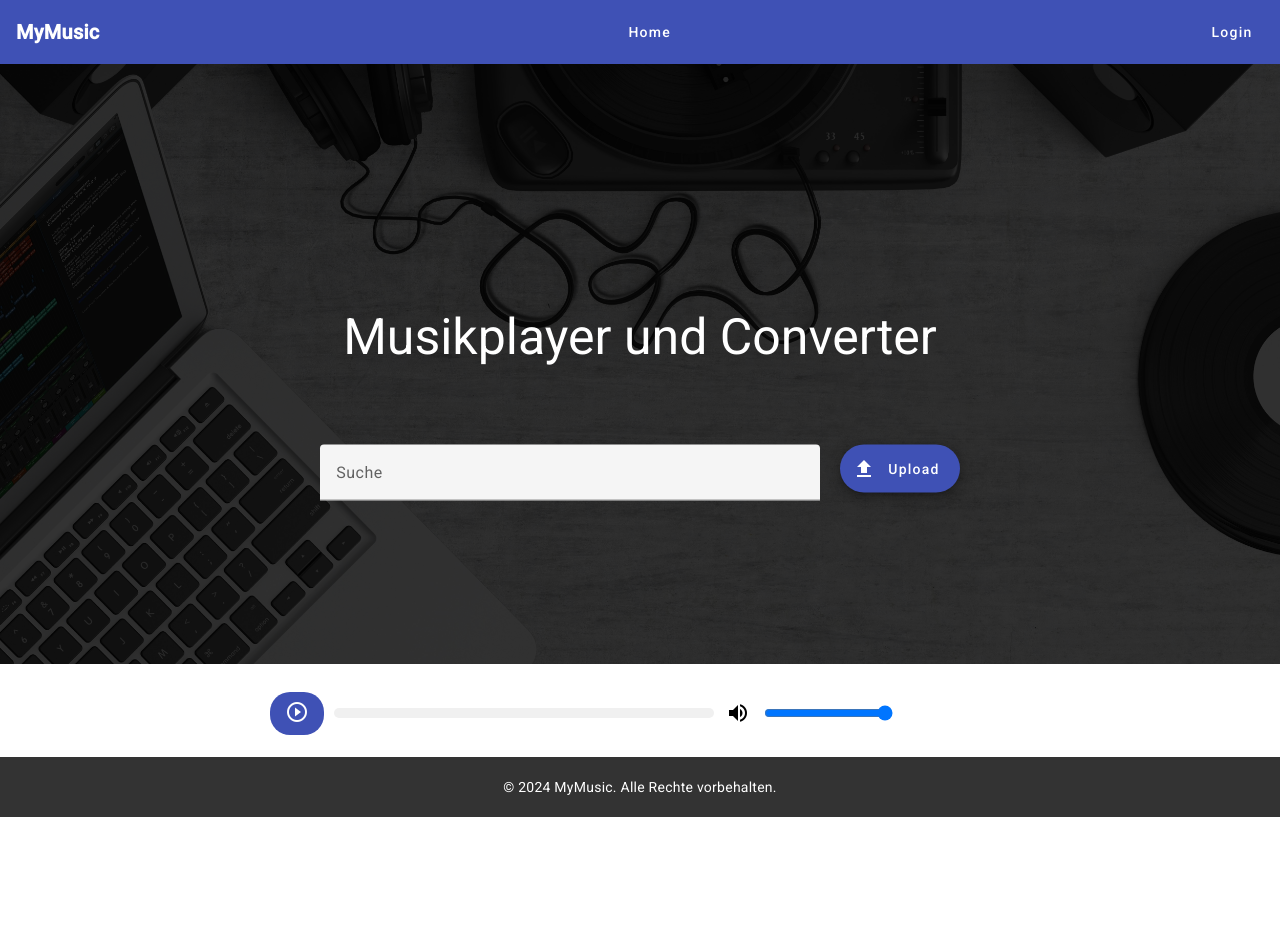
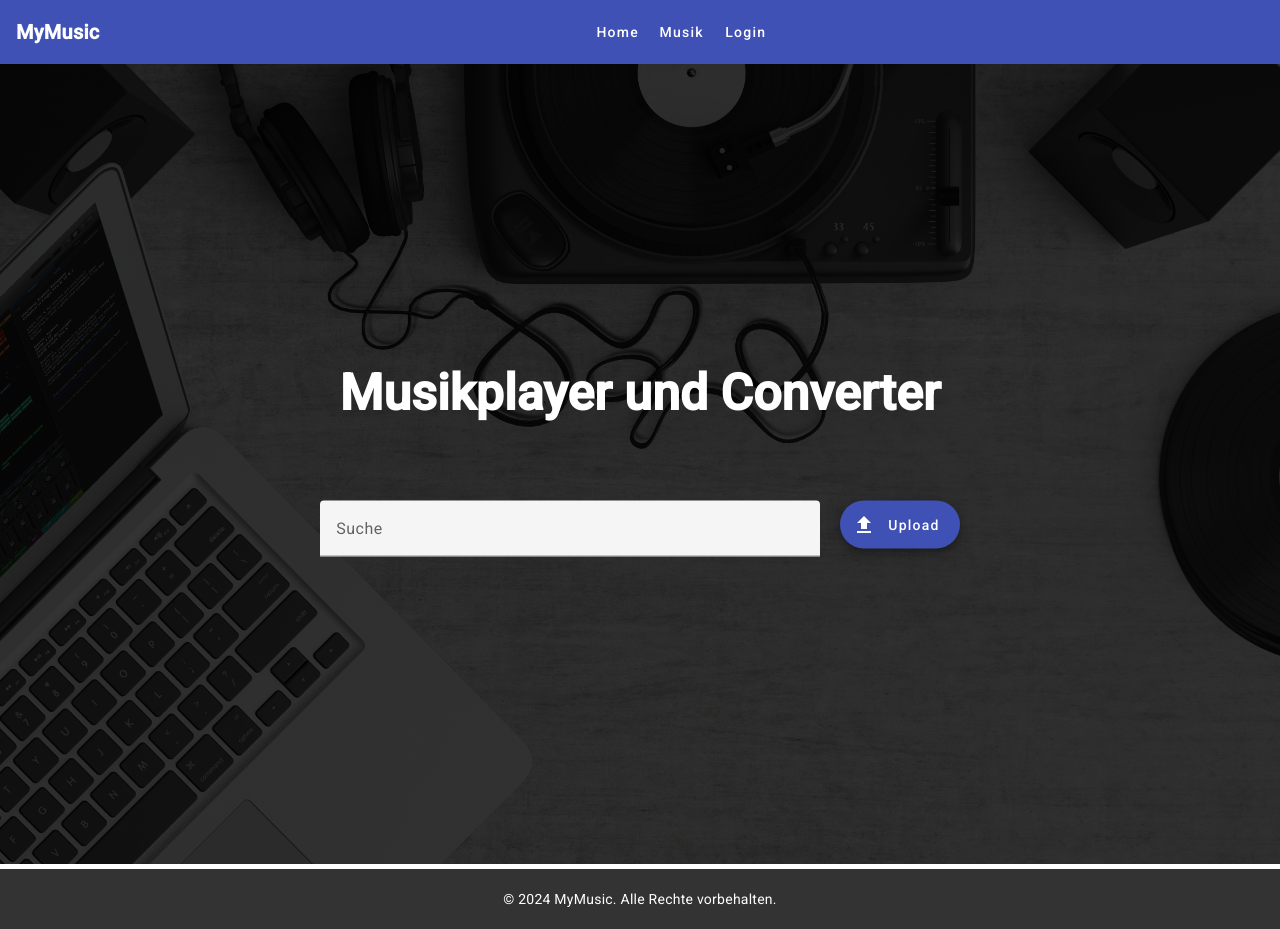
Before and after one commit to xNeroXx/WebServices-Frontend, an Angular app: page / in a window 1280 px wide. Before the commit the page ends 817 px from the top, so only its background shows below. Built offline with nearby package versions, Linux system fonts and the light colour scheme.

Commit message:
changed project name to "MyMusic", added Music page to header

```diff
--- a/src/app/app.component.ts
+++ b/src/app/app.component.ts
@@ -6,5 +6,5 @@ import { Component } from '@angular/core';
   styleUrl: './app.component.scss'
 })
 export class AppComponent {
-  title = 'WebServiceProject';
+  title = 'MyMusic';
 }
--- a/src/app/components/header/header.component.html
+++ b/src/app/components/header/header.component.html
@@ -1,7 +1,10 @@
 <header>
   <mat-toolbar color="primary">
     <span>MyMusic</span>
+    <div class="nav">
     <button mat-button routerLink="/">Home</button>
+    <button mat-button routerLink="/music">Musik</button>
     <button mat-button routerLink="/login">Login</button>
+    </div>
   </mat-toolbar>
 </header>
--- a/src/app/components/header/header.component.scss
+++ b/src/app/components/header/header.component.scss
@@ -4,7 +4,13 @@ header {
     justify-content: space-between;
     align-items: center;
 
-    span {
+    .nav {
+      display: flex;
+      justify-content: center;
+      align-items: center;
+      flex-grow: 1;
+    }
+      span {
       font-weight: bold;
     }
 
--- a/src/app/components/home/home.component.html
+++ b/src/app/components/home/home.component.html
@@ -1,11 +1,11 @@
 <section class="home">
-  <img src="../../../assets/img/background.jpg" alt="Background Image">
+  <img ngSrc="../../../assets/img/background.jpg" alt="Background Image" height="3000" width="5000">
   <div class="homecontent">
     <h1>Musikplayer und Converter</h1>
    <div class="search-upload-container">
       <app-search class="app-search"></app-search>
       <app-upload class="app-upload"></app-upload>
+     <app-file-converter></app-file-converter>
     </div>
   </div>
-  <app-audio-player [audioSrc]="'https://www.soundhelix.com/examples/mp3/SoundHelix-Song-1.mp3'"></app-audio-player> <!-- example mp3 audio -->
 </section>
--- a/src/app/components/home/home.component.scss
+++ b/src/app/components/home/home.component.scss
@@ -6,7 +6,7 @@
 .home img
 {
   width: 100%;
-  height: 600px;
+  height: 100vh;
   object-position: center;
   object-fit: cover;
   filter: brightness(20%);
@@ -26,12 +26,9 @@
 {
   color: #ffffff;
   font-size: 50px;
+  font-weight: bold;
   padding-bottom: 50px;
   line-height: 150%;
-}
-.homecontent a
-{
-  margin-top: 10px;
 }
 
 .search-upload-container {
--- a/src/app/components/home/home.component.ts
+++ b/src/app/components/home/home.component.ts
@@ -6,7 +6,6 @@ import { Component, OnInit } from '@angular/core';
   styleUrls: ['./home.component.scss']
 })
 export class HomeComponent implements OnInit {
-
   constructor() { }
 
   ngOnInit(): void {
--- a/src/index.html
+++ b/src/index.html
@@ -2,7 +2,7 @@
 <html lang="en">
 <head>
   <meta charset="utf-8">
-  <title>WebServiceProject</title>
+  <title>MyMusic</title>
   <base href="/">
   <meta name="viewport" content="width=device-width, initial-scale=1">
   <link rel="icon" type="image/x-icon" href="favicon.ico">
```
Also changed, not shown: 1 other file (tests, documents, lock files or other folders).
